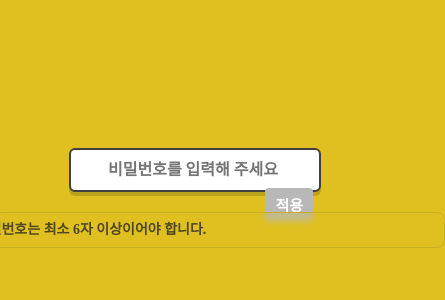
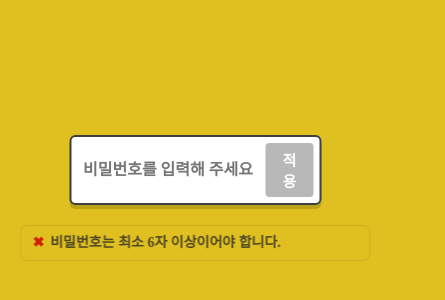
Before and after one commit to didam00/enterPassword, a plain HTML site: page index.html in a window 390 px wide. Shown: the part 228-528 px from the top of the page, 445 px wide, since content can reach past the window. Drawn offline with Linux system fonts and the light colour scheme; a web font is replaced by a local one.

Commit message:
✨ add mobile ui

```diff
--- a/style.css
+++ b/style.css
@@ -206,3 +206,14 @@ body {
   font-size: 12px;
   display: none;
 }
+
+@media (max-width: 767px){
+  #wrap {
+    width: 90%;
+  }
+
+  #pw-wrap {
+    display: flex;
+    align-items: center;
+  }
+}
```
